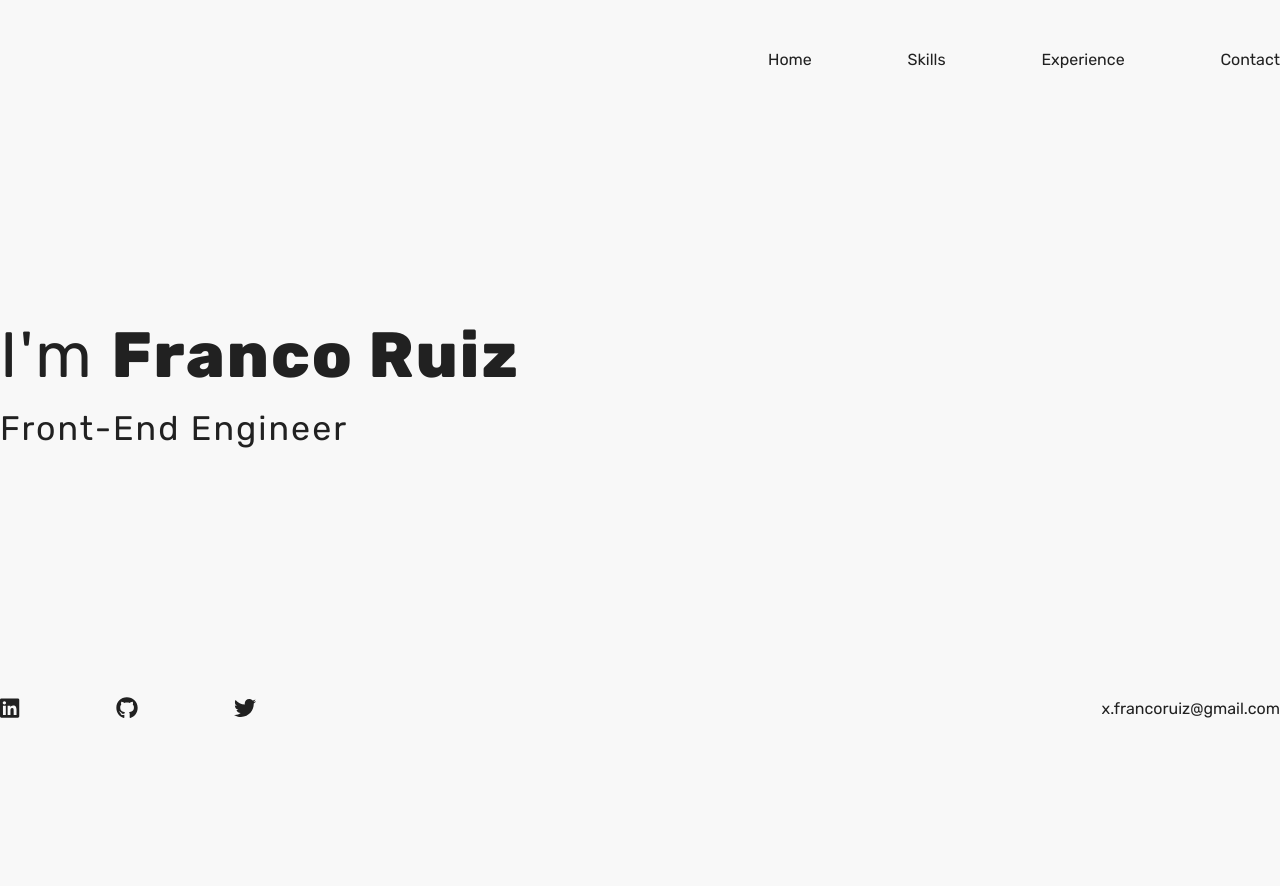
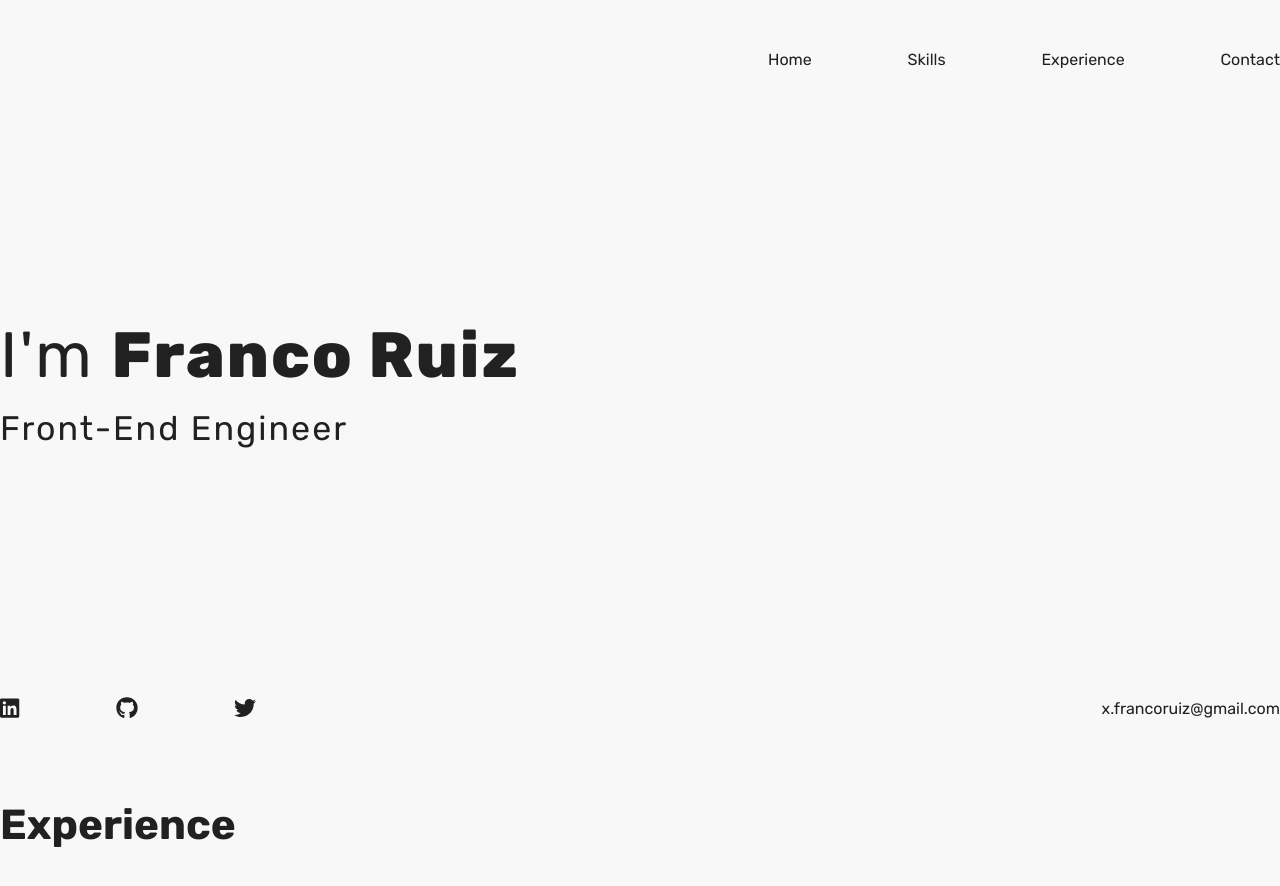
Before and after one commit to fmruiz/portfolio, a React (Create React App) app: page / in a window 1280 px wide. Shown: the top 886 px of the page. Before the commit the page ends 800 px from the top, so only its background shows below. Built offline with nearby package versions, Linux system fonts and the light colour scheme.

Commit message:
add atoms

```diff
--- a/src/App.js
+++ b/src/App.js
@@ -1,12 +1,14 @@
 import React, { Fragment } from "react";
-import { Homepage } from "./components/Homepage/Homepage";
+import Experience from "./components/Experience";
+import Homepage from "./components/Homepage";
 import Layout from "./components/Layout/Layout";
 
 const App = () => {
   return (
     <Fragment>
       <Layout>
-        <Homepage color={"black"}/>
+        <Homepage/>
+        <Experience />
       </Layout>
     </Fragment>
   );
--- /dev/null
+++ b/src/components/Experience/index.js
@@ -0,0 +1,12 @@
+import React from "react";
+
+// components
+import Title from "../atomic/atoms/Title";
+
+const Experience = () => (
+  <div className={"experience__container"}>
+    <Title text={"Experience"} size={"42px"} bold/>
+  </div>
+);
+
+export default Experience;
--- /dev/null
+++ b/src/components/Experience/styles.css
@@ -0,0 +1,5 @@
+/* EXPERIENCE STYLES */
+.experience__container {
+    display: flex;
+    flex-direction: column;
+}
--- a/src/components/Homepage/Social/Social.js
+++ b/src/components/Homepage/Social/Social.js
@@ -13,13 +13,21 @@ const Twitter = () => <FontAwesomeIcon icon={faTwitter} />;
 export const Social = ({ color, ...props }) => (
   <div className={`social__container`} {...props}>
     <div className={`social__icons__container`}>
-      <a href={"https://www.linkedin.com/in/francomruiz/"}>
+      <a
+        href={"https://www.linkedin.com/in/francomruiz/"}
+        target={"_blank"}
+        rel="noreferrer"
+      >
         <Linkedin />
       </a>
-      <a href={"https://github.com/fmruiz"}>
+      <a href={"https://github.com/fmruiz"} target={"_blank"} rel="noreferrer">
         <Github />
       </a>
-      <a href={"https://twitter.com/francoRuiz_"}>
+      <a
+        href={"https://twitter.com/francoRuiz_"}
+        target={"_blank"}
+        rel="noreferrer"
+      >
         <Twitter />
       </a>
     </div>
--- a/src/components/Homepage/Homepage.js
+++ b/src/components/Homepage/index.js
@@ -6,10 +6,12 @@ import { Navbar } from "./Navbar/Navbar";
 import { Main } from "./Main/Main";
 import { Social } from "./Social/Social";
 
-export const Homepage = () => (
+const Homepage = () => (
   <div className={`homepage__container`}>
     <Navbar color={"black"} />
     <Main color={"black"} />
     <Social color={"black"} />
   </div>
 );
+
+export default Homepage;
--- /dev/null
+++ b/src/components/atomic/atoms/Title/Title.js
@@ -0,0 +1,14 @@
+import React from "react";
+import "./styles.css";
+
+const Title = ({ text, size, bold, ...props }) => (
+  <h4
+    className={"title__experience"}
+    style={{ fontSize: size, fontWeight: bold ? "bold" : "400" }}
+    {...props}
+  >
+    {text}
+  </h4>
+);
+
+export default Title;
--- /dev/null
+++ b/src/components/atomic/atoms/Title/index.js
@@ -0,0 +1 @@
+export { default } from "./Title";
--- /dev/null
+++ b/src/components/atomic/atoms/Title/styles.css
@@ -0,0 +1,5 @@
+.title__experience {
+  margin: 0;
+  margin-bottom: 40px;
+  color: var(--color-black);
+}
```
Also changed, not shown: 2 other files (tests, documents, lock files or other folders).
